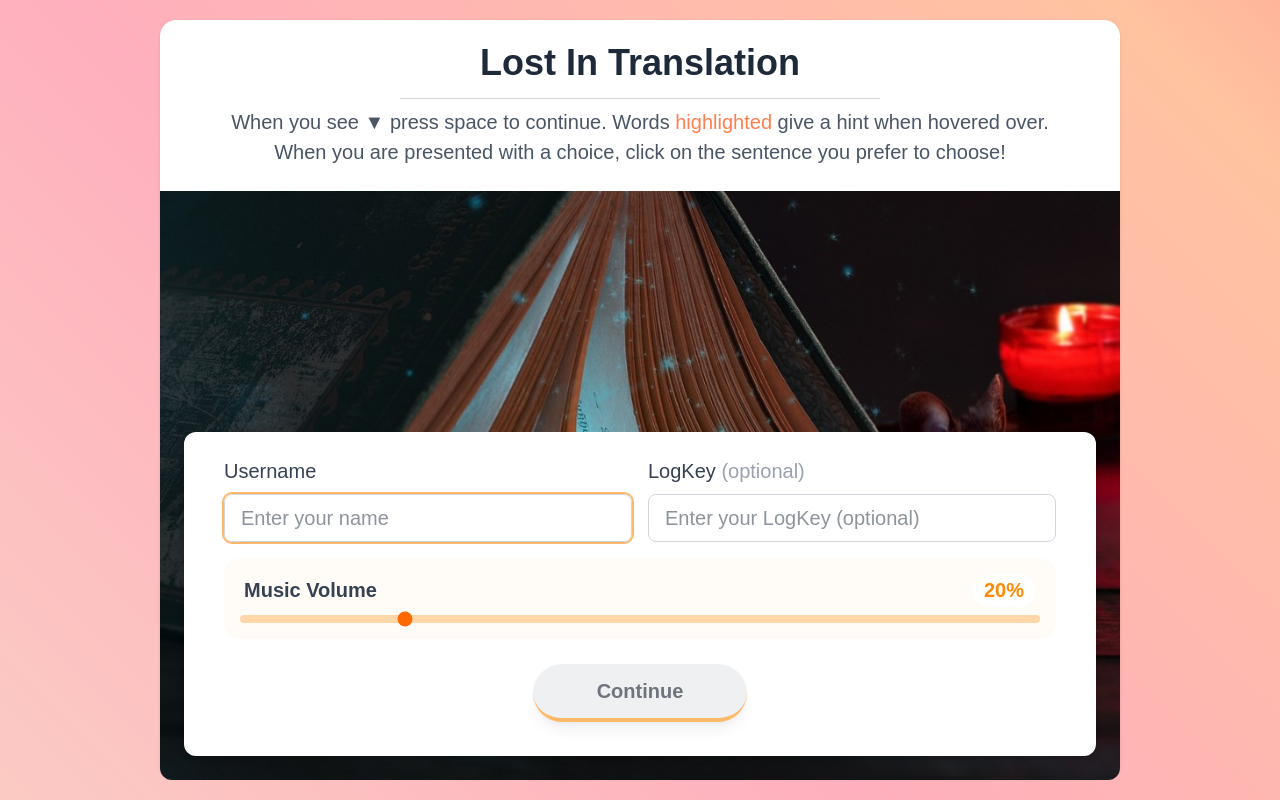
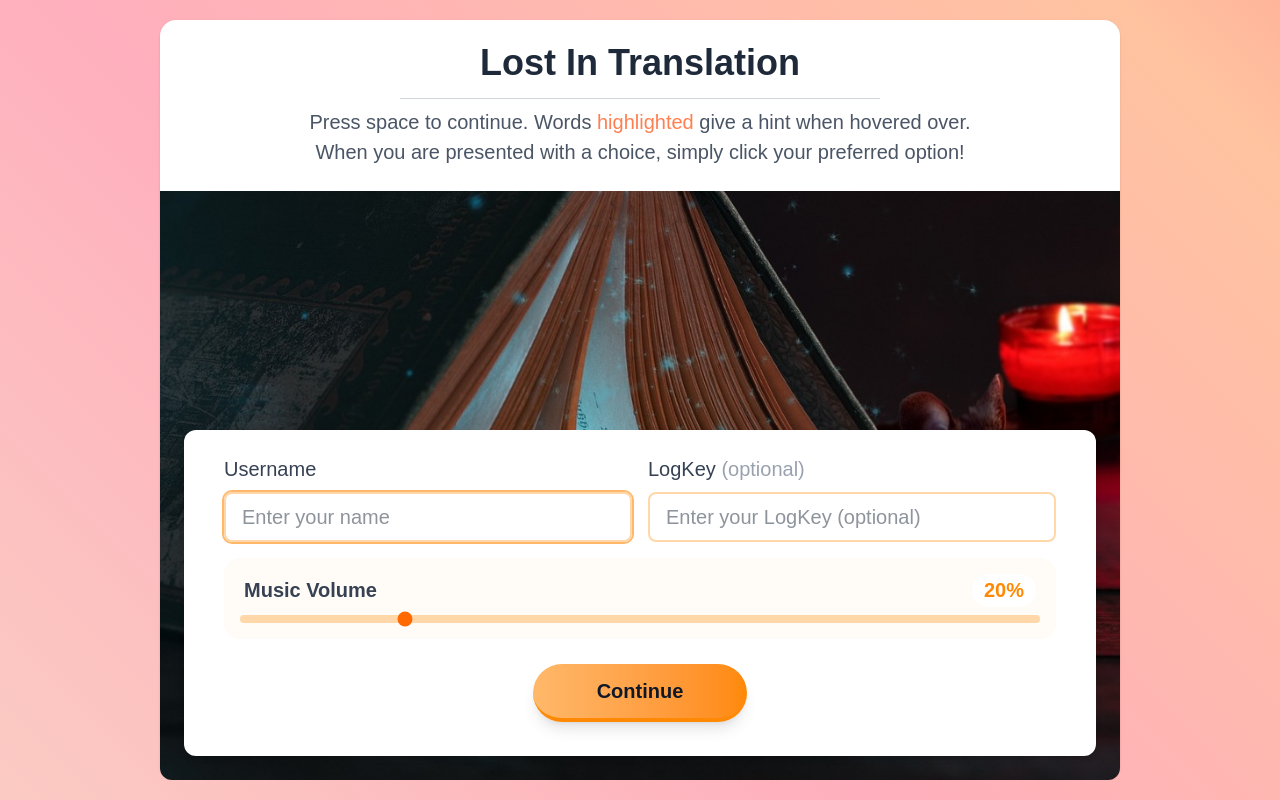
Before and after one commit to DominicBillingham/LostInTranslation, a React (Vite) app: page / in a window 1280 px wide. Built offline with nearby package versions, Linux system fonts and the light colour scheme; a web font is replaced by a local one.

Commit message:
Tidied up the opening menu a bit more

```diff
--- a/src/Components/OpeningMenu.tsx
+++ b/src/Components/OpeningMenu.tsx
@@ -47,13 +47,13 @@ export default function OpeningMenu() {
                     <div className="border-b border-gray-300 w-1/2 mx-auto my-[1vh]"></div>
                     <div className="text-center text-gray-600 px-[2vh]">
                         <span>
-                              When you see ▼ press space to continue. Words{' '}
+                              Press space to continue. Words{' '}
                                 <span className="text-coral custom-tooltip" data-tooltip="Just like this!">
                                 highlighted
                                 </span>{' '}
                                 give a hint when hovered over.
                                 <br/>
-                              When you are presented with a choice, click on the sentence you prefer to choose!
+                              When you are presented with a choice, simply click your preferred option!
                         </span>
                     </div>
 
@@ -74,7 +74,7 @@ export default function OpeningMenu() {
 
                                 {/* Overlay options card */}
                                 <div
-                                    className={`absolute inset-x-[3vh] bottom-[3vh] bg-white p-[3vh] px-[5vh] rounded-xl  text-gray-800 shadow-md z-10 transition-all duration-500 ease-out transform ${isLeaving ? 'opacity-0 translate-y-6' : 'opacity-100 translate-y-0'}`}
+                                    className={`absolute backdrop-blur-lg inset-x-[3vh] bottom-[3vh] bg-white p-[3vh] px-[5vh] rounded-xl  text-gray-800 shadow-md z-10 transition-all duration-500 ease-out transform ${isLeaving ? 'opacity-0 translate-y-6' : 'opacity-100 translate-y-0'}`}
                                 >
 
                                     <div className="flex flex-col gap-[2vh]">
@@ -88,7 +88,7 @@ export default function OpeningMenu() {
                                                     onChange={(e) => setUsername(e.target.value)}
                                                     placeholder="Enter your name"
                                                     autoFocus
-                                                    className="rounded-lg border border-gray-300 px-[2vh] py-[1vh] focus:outline-none focus:ring-2 focus:ring-orange-300"
+                                                    className="rounded-lg border-orange-200 border-2 px-[2vh] py-[1vh] focus:outline-none focus:ring-2 focus:ring-orange-300"
                                                 />
                                             </label>
 
@@ -102,7 +102,7 @@ export default function OpeningMenu() {
                                                         setLogKey(e.target.value);
                                                     }}
                                                     placeholder="Enter your LogKey (optional)"
-                                                    className={`rounded-lg border px-[2vh] py-[1vh] focus:outline-none focus:ring-2 border-gray-300 focus:ring-orange-300`}
+                                                    className="rounded-lg border-orange-200 border-2 px-[2vh] py-[1vh] focus:outline-none focus:ring-2  focus:ring-orange-300"
                                                 />
                                             </label>
                                         </div>
@@ -135,7 +135,7 @@ export default function OpeningMenu() {
                                                 type="button"
                                                 onClick={onContinue}
                                                 disabled={username.trim() === "" || isLeaving}
-                                                className={`rounded-full px-[8vh] py-[1.5vh] text-gray-900 shadow-lg border-b-[0.6vh] border-orange-400 active:border-b-0 active:translate-y-[0.6vh] transition-all font-bold text-[2.5vh] ${username.trim() === "" || isLeaving ? 'bg-gray-200 border-gray-300 cursor-not-allowed opacity-60' : 'bg-gradient-to-r from-orange-300 to-orange-400 hover:from-orange-400 hover:to-orange-500 hover:scale-105 active:scale-95 cursor-pointer'}`}
+                                                className="rounded-full px-[8vh] py-[1.5vh] text-gray-900 shadow-lg border-b-[0.6vh] border-orange-400 active:border-b-0 active:translate-y-[0.6vh] transition-all font-bold text-[2.5vh] bg-gradient-to-r from-orange-300 to-orange-400 hover:from-orange-400 hover:to-orange-500 hover:scale-105 active:scale-95 cursor-pointer"
                                                 >
                                                     Continue
                                                 </button>
```
